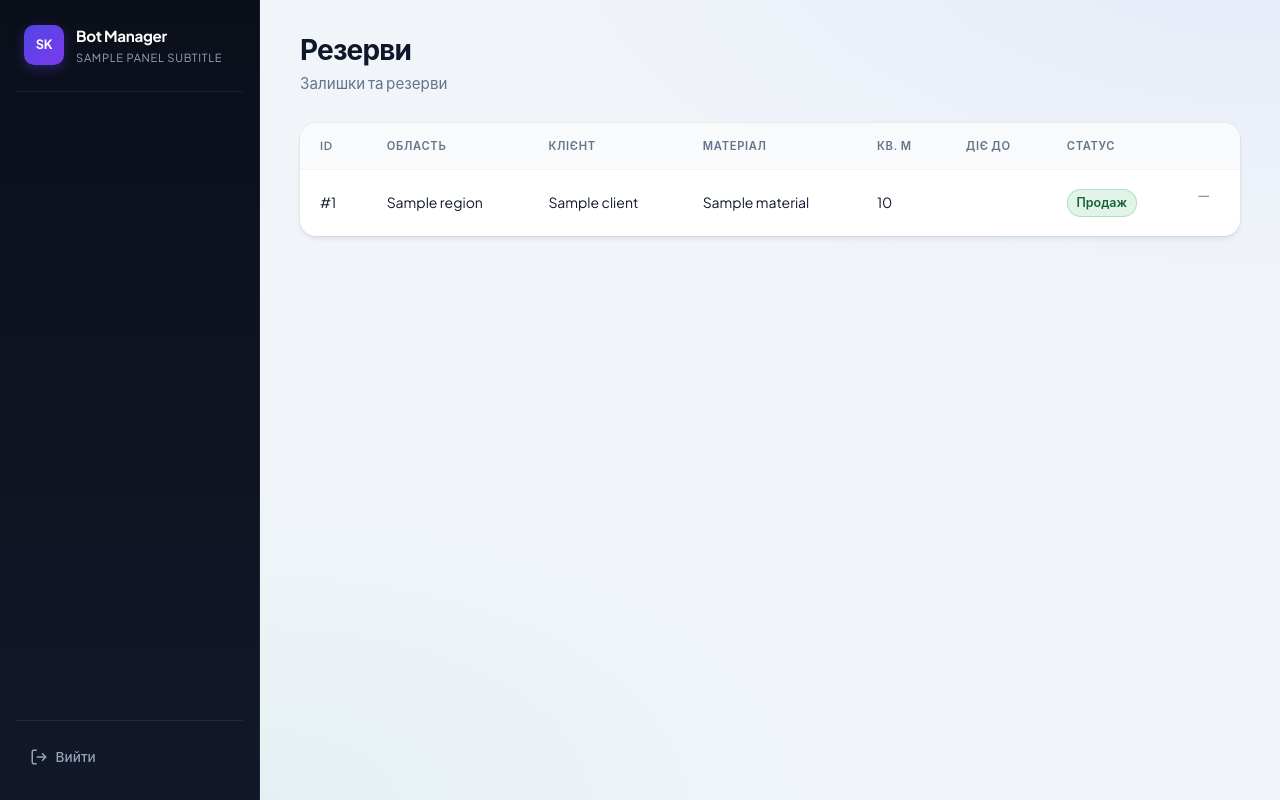
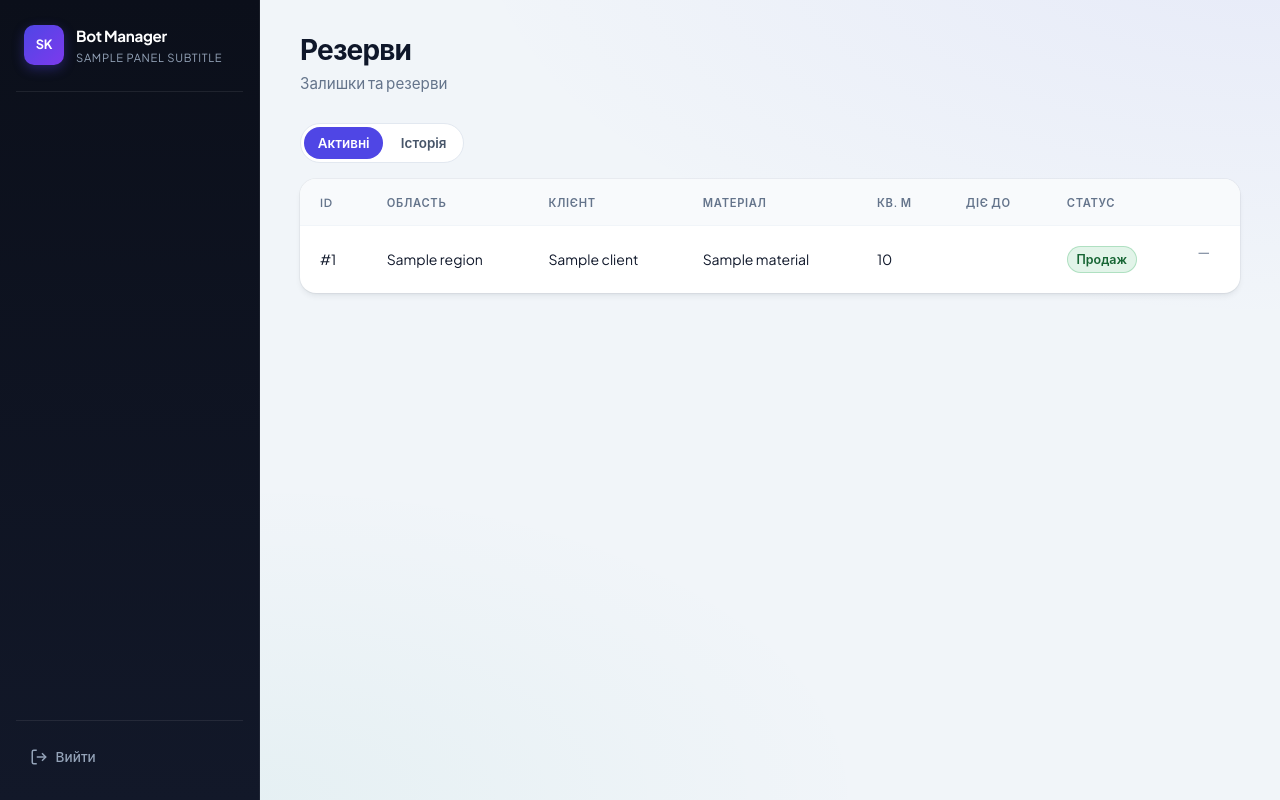
Before and after one commit to Undrey-ua/SK_Bot_Manager, a Python web app: template web/templates/reserves.html in a window 1280 px wide. Run offline with Jinja, Linux system fonts and the light colour scheme; the template is opened without the code that fills it: most values are stand-ins (such as "Sample title", 1, 10 or a date in 2020).

Commit message:
Показати історію резервів у веб-панелі.
Щоб бачити створення, термін, продовження, скасування і продаж, а не лише поточний список.

Co-authored-by: Cursor <cursoragent@cursor.com>

```diff
--- a/web/app.py
+++ b/web/app.py
@@ -79,6 +79,7 @@ from web.utils import (
     format_dt,
     format_visit_date,
     format_qty,
+    reserve_extension_label,
     format_signed_pct,
     format_signed_qty,
     task_label,
@@ -111,6 +112,7 @@ templates.env.globals.update(
     client_display_comment=client_display_comment,
     client_display_legal_name=client_display_legal_name,
     format_qty=format_qty,
+    reserve_extension_label=reserve_extension_label,
     format_signed_qty=format_signed_qty,
     format_signed_pct=format_signed_pct,
     uk_months=UK_MONTHS,
--- a/web/static/styles.css
+++ b/web/static/styles.css
@@ -1656,15 +1656,68 @@ form.filters.filters--panelled:has(.filters__field--region) {
   cursor: help;
 }
 
-.reserve-status--sold {
+.reserves-views {
+  display: inline-flex;
+  gap: 0.25rem;
+  padding: 0.2rem;
+  margin-bottom: 1rem;
+  background: var(--surface);
+  border: 1px solid var(--border);
+  border-radius: var(--radius-full);
+}
+
+.reserves-views__btn {
+  display: inline-flex;
+  align-items: center;
+  padding: 0.35rem 0.85rem;
+  border-radius: var(--radius-full);
+  font-size: 0.84rem;
+  font-weight: 600;
+  color: var(--text-secondary);
+  text-decoration: none;
+}
+
+.reserves-views__btn:hover {
+  color: var(--text);
+  background: var(--primary-light);
+}
+
+.reserves-views__btn.is-active,
+.reserves-views__btn.is-active:hover {
+  color: #fff;
+  background: var(--primary);
+}
+
+.reserve-status {
   display: inline-flex;
   padding: 0.2rem 0.55rem;
   border-radius: 999px;
   font-size: 0.78rem;
   font-weight: 600;
+  white-space: nowrap;
+}
+
+.reserve-status--sold {
   color: #166534;
   background: rgba(22, 163, 74, 0.12);
   border: 1px solid rgba(22, 163, 74, 0.25);
+}
+
+.reserve-status--cancelled {
+  color: var(--danger);
+  background: var(--danger-bg);
+  border: 1px solid rgba(220, 38, 38, 0.25);
+}
+
+.reserve-status--expired {
+  color: #92400e;
+  background: rgba(217, 119, 6, 0.12);
+  border: 1px solid rgba(217, 119, 6, 0.28);
+}
+
+.reserve-outcome-when {
+  margin-top: 0.25rem;
+  font-size: 0.78rem;
 }
 
 /* ——— Sales plans ——— */
--- a/web/templates/reserves.html
+++ b/web/templates/reserves.html
@@ -4,15 +4,21 @@
 <header class="page-header page-header--row">
   <div>
     <h1 class="page-title">Резерви</h1>
-    <p class="page-subtitle">{% if show_reserves_manager %}Залишки та резерви по менеджерах{% else %}Залишки та резерви{% endif %}</p>
+    <p class="page-subtitle">{% if reserves_view == 'history' %}Продаж, скасування і резерви з минулим терміном{% elif show_reserves_manager %}Залишки та резерви по менеджерах{% else %}Залишки та резерви{% endif %}</p>
   </div>
-  {% if can_create_reserves %}
+  {% if can_create_reserves and reserves_view != 'history' %}
   <button type="button" class="btn btn-primary" data-open-reserve>+ Додати резерв</button>
   {% endif %}
 </header>
 
+<nav class="reserves-views" aria-label="Перегляд резервів">
+  <a class="reserves-views__btn{% if reserves_view != 'history' %} is-active{% endif %}" href="/reserves{% if selected_manager_id %}?manager_id={{ selected_manager_id }}{% endif %}">Активні</a>
+  <a class="reserves-views__btn{% if reserves_view == 'history' %} is-active{% endif %}" href="/reserves?view=history{% if selected_manager_id %}&manager_id={{ selected_manager_id }}{% endif %}">Історія</a>
+</nav>
+
 {% if can_filter_reserves %}
 <form class="filters filters--compact" method="get" action="/reserves">
+  {% if reserves_view == 'history' %}<input type="hidden" name="view" value="history">{% endif %}
   <label class="filters__field--manager">
     Менеджер
     <select name="manager_id" onchange="this.form.submit()">
@@ -94,11 +124,11 @@
 {% if total_pages > 1 %}
 <nav class="pagination">
   {% if page > 1 %}
-  <a href="?page={{ page - 1 }}{% if selected_manager_id %}&manager_id={{ selected_manager_id }}{% endif %}">←</a>
+  <a href="?page={{ page - 1 }}{% if reserves_view == 'history' %}&view=history{% endif %}{% if selected_manager_id %}&manager_id={{ selected_manager_id }}{% endif %}">←</a>
   {% endif %}
   <span class="current">{{ page }} / {{ total_pages }}</span>
   {% if page < total_pages %}
-  <a href="?page={{ page + 1 }}{% if selected_manager_id %}&manager_id={{ selected_manager_id }}{% endif %}">→</a>
+  <a href="?page={{ page + 1 }}{% if reserves_view == 'history' %}&view=history{% endif %}{% if selected_manager_id %}&manager_id={{ selected_manager_id }}{% endif %}">→</a>
   {% endif %}
 </nav>
 {% endif %}
```
Also changed, not shown: other parts of web/templates/reserves.html (+25 -1 lines), database/repositories/reserve.py (+9 -0 lines), web/routes_panel.py (+22 -2 lines), web/utils.py (+16 -0 lines).
